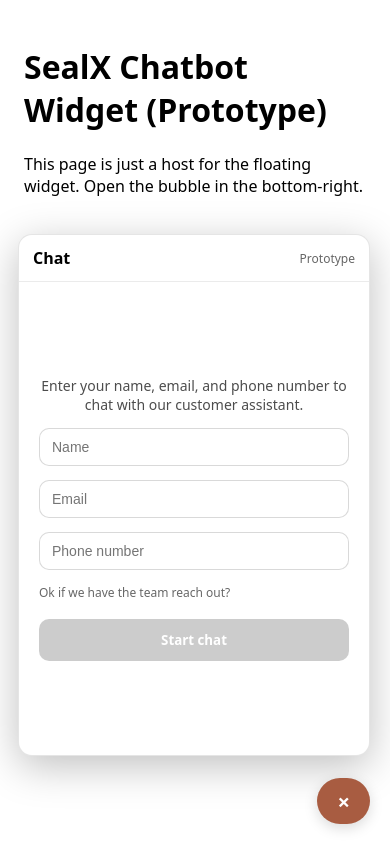
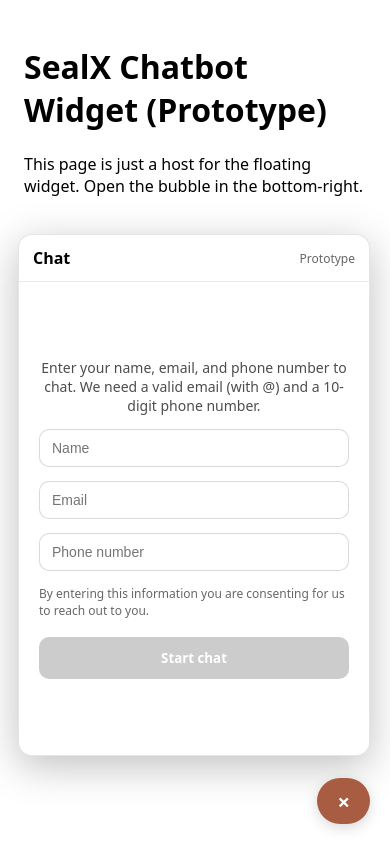
Before and after one commit to BennyWertheimer/ChatbotWidget, a React (Vite) app in the folder frontend/: page / in a window 390 px wide. Both pictures are taken after a click on the button "Text us". Built offline with nearby package versions, Linux system fonts and the light colour scheme.

Commit message:
Shorter answers (2-4 sentences), lead form: valid email/phone required, consent copy update

```diff
--- a/frontend/src/ChatWidget.tsx
+++ b/frontend/src/ChatWidget.tsx
@@ -272,7 +272,7 @@ export function ChatWidget(props?: { launcherConfig?: WidgetLauncherConfig | nul
               }}
             >
               <p style={{ margin: 0, fontSize: 14, color: "rgba(0,0,0,0.7)", textAlign: "center" }}>
-                Enter your name, email, and phone number to chat with our customer assistant.
+                Enter your name, email, and phone number to chat. We need a valid email (with @) and a 10-digit phone number.
               </p>
               <input
                 value={name}
@@ -314,14 +314,14 @@ export function ChatWidget(props?: { launcherConfig?: WidgetLauncherConfig | nul
                 }}
               />
               <p style={{ margin: 0, fontSize: 12, color: "rgba(0,0,0,0.6)" }}>
-                Ok if we have the team reach out?
+                By entering this information you are consenting for us to reach out to you.
               </p>
               {leadError && (
                 <p style={{ margin: 0, fontSize: 13, color: "#c00" }}>{leadError}</p>
               )}
               <button
                 onClick={async () => {
-                  if (!name.trim() || !email.trim() || !phone.trim() || leadLoading) return;
+                  if (!name.trim() || !validateEmail(email) || !validatePhone(phone).valid || leadLoading) return;
                   setLeadError(null);
                   setLeadLoading(true);
                   try {
@@ -333,13 +333,13 @@ export function ChatWidget(props?: { launcherConfig?: WidgetLauncherConfig | nul
                     setLeadLoading(false);
                   }
                 }}
-                disabled={!name.trim() || !email.trim() || !phone.trim() || leadLoading}
+                disabled={!name.trim() || !validateEmail(email) || !validatePhone(phone).valid || leadLoading}
                 style={{
                   padding: "12px",
                   borderRadius: 10,
                   border: "none",
-                  cursor: name.trim() && email.trim() && phone.trim() && !leadLoading ? "pointer" : "not-allowed",
-                  background: name.trim() && email.trim() && phone.trim() && !leadLoading ? "#111" : "rgba(0,0,0,0.2)",
+                  cursor: name.trim() && validateEmail(email) && validatePhone(phone).valid && !leadLoading ? "pointer" : "not-allowed",
+                  background: name.trim() && validateEmail(email) && validatePhone(phone).valid && !leadLoading ? "#111" : "rgba(0,0,0,0.2)",
                   color: "white",
                   fontWeight: 600,
                   marginTop: 4
@@ -398,7 +398,7 @@ export function ChatWidget(props?: { launcherConfig?: WidgetLauncherConfig | nul
                 )}
                 {showHandoffForm && (
                   <div style={{ marginTop: 12, padding: 12, background: "rgba(0,0,0,0.04)", borderRadius: 10 }}>
-                    <p style={{ margin: "0 0 8px", fontSize: 13 }}>Ok if we have the team reach out?</p>
+                    <p style={{ margin: "0 0 8px", fontSize: 13 }}>By entering this information you are consenting for us to reach out to you.</p>
                     <input value={name} onChange={(e) => setName(e.target.value)} placeholder="Name" style={{ width: "100%", marginBottom: 6, padding: "8px 10px", borderRadius: 8, border: "1px solid rgba(0,0,0,0.15)" }} />
                     <input value={email} onChange={(e) => setEmail(e.target.value)} placeholder="Email" type="email" style={{ width: "100%", marginBottom: 6, padding: "8px 10px", borderRadius: 8, border: "1px solid rgba(0,0,0,0.15)" }} />
                     <input value={phone} onChange={(e) => setPhone(e.target.value)} placeholder="Phone (10 digits)" type="tel" style={{ width: "100%", marginBottom: 8, padding: "8px 10px", borderRadius: 8, border: "1px solid rgba(0,0,0,0.15)" }} />
```
Also changed, not shown: 1 other file (tests, documents, lock files or other folders).
